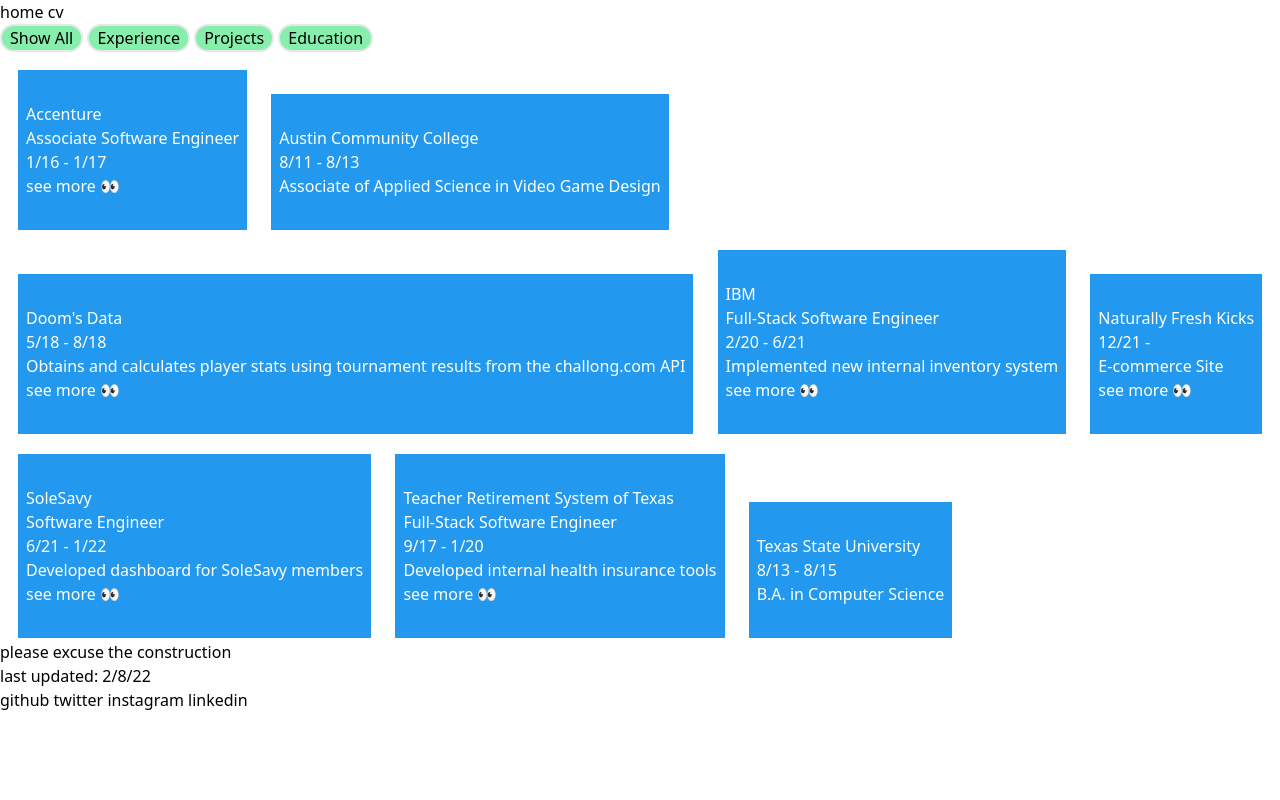
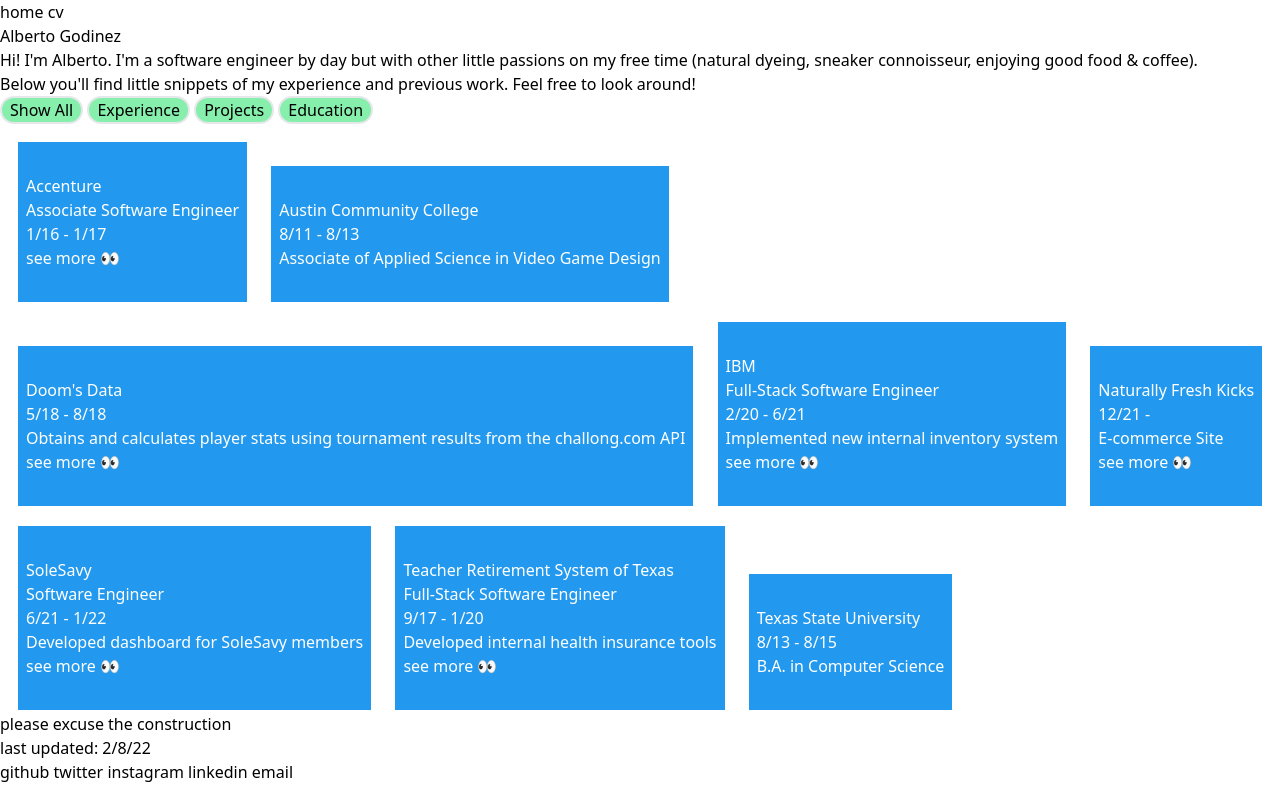
Before and after one commit to albertogodinez/albertogodinez.me, an Eleventy site: page src/index.njk in a window 1280 px wide. Built offline with nearby package versions, Linux system fonts and the light colour scheme; Eleventy itself is replaced by a stand-in of ours; files that its build step writes are made by us from their sources.

Commit message:
adds small about me section

```diff
--- a/src/_data/metadata.json
+++ b/src/_data/metadata.json
@@ -2,10 +2,12 @@
   "title": "Alberto Godinez",
   "url": "https://albertogodinez.me/",
   "language": "en",
-  "socials": {
+  "links": {
     "github": "https://github.com/albertogodinez",
     "twitter": "https://twitter.com/alberto_godinez",
     "instagram": "https://instagram.com/alberto_godinez",
-    "linkedin": "https://www.linkedin.com/in/albertogodinez/"
+    "instagramNFK": "https://www.instagram.com/naturallyfreshkicks/",
+    "linkedin": "https://www.linkedin.com/in/albertogodinez/",
+    "email": "mailto:alberto.godinez90@gmail.com"
   }
 }
--- a/src/_includes/layouts/base.njk
+++ b/src/_includes/layouts/base.njk
@@ -19,11 +19,13 @@
   <footer>
     <p>please excuse the construction</p>
     <p>last updated: 2/8/22</p>
-    <div id="socials">
-      <a href="{{ metadata.socials.github }}">github</a>
-      <a href="{{ metadata.socials.twitter }}">twitter</a>
-      <a href="{{ metadata.socials.instagram }}">instagram</a>
-      <a href="{{ metadata.socials.linkedin }}">linkedin</a>
+    <div id="links">
+      <a href="{{ metadata.links.github }}">github</a>
+      <a href="{{ metadata.links.twitter }}">twitter</a>
+      <a href="{{ metadata.links.instagram }}">instagram</a>
+      <a href="{{ metadata.links.linkedin }}">linkedin</a>
+      <a href="{{ metadata.links.email }}">email</a>
+
     </div>
   </footer>
 </html>
--- a/src/index.njk
+++ b/src/index.njk
@@ -5,26 +5,32 @@ eleventyNavigation:
   key: Home
   order: 1
 ---
-<!-- TODO: Make sure that I want to keep this script here or in the layout -->
 <script src="https://cdn.jsdelivr.net/npm/interactjs/dist/interact.min.js"></script>
+
+<section>
+  <h1>{{metadata.title}}</h1>
+  <p>
+    Hi! I'm Alberto. I'm a software engineer by day but with other little passions on my
+    free time (<a href="{{ metadata.links.instagramNFK }}">natural dyeing</a>, sneaker connoisseur, enjoying good food & coffee).
+  </p>
+  <p>
+    Below you'll find little snippets of my experience and previous work. Feel free to look around!
+  </p>
+</section>
 
 <button class="button" onclick="handleVisibleNotes('all')">Show All</button>
 <button class="button" onclick="handleVisibleNotes('experience')">Experience</button>
 <button class="button" onclick="handleVisibleNotes('projects')">Projects</button>
 <button class="button" onclick="handleVisibleNotes('education')">Education</button>
 
-<!-- <div id="no-drop" class="drag-drop">
-  #no-drop2
-</div>
+<!--
+  <div id="yes-drop" class="drag-drop"> #yes-drop </div>
 
-<div id="yes-drop" class="drag-drop"> #yes-drop </div> -->
-
-<!-- <div id="outer-dropzone" class="dropzone">
+ <div id="outer-dropzone" class="dropzone">
   #outer-dropzone
   <div id="inner-dropzone" class="dropzone">#inner-dropzone</div>
- </div> -->
-
-
+ </div>
+-->
 
 {% set draggableNotes = collections.draggableNotes %}
 {% include "draggableNotes.njk" %}
```
Also changed, not shown: .eleventy.js.
